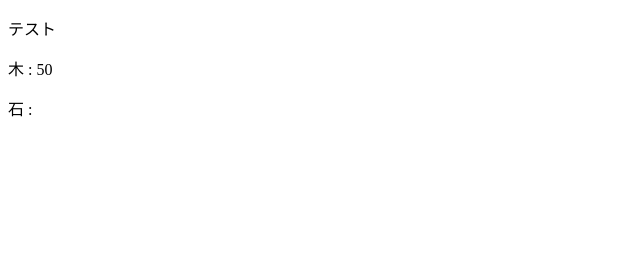
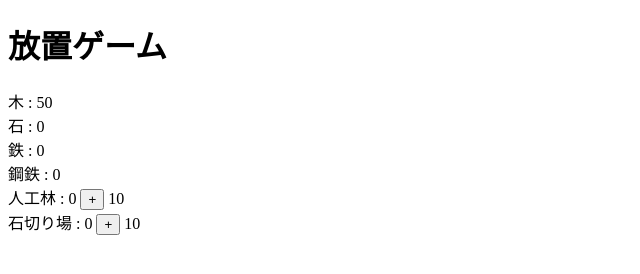
Before and after one commit to h-masahiro/game1, a plain HTML site: page index.html in a window 1280 px wide. Shown: the whole page, without its empty margins (0-640 px from the left). Drawn offline with Linux system fonts and the light colour scheme.

Commit message:
Update index.html

```diff
--- a/index.html
+++ b/index.html
@@ -7,23 +7,96 @@
         </style>
         <script>
             "use strict";
-            let v0 = 0;
+            class Material {
+                constructor(name) {
+                    this.name = name;
+                    this.num = 0;
+                }
+            }
+
+            class Building {
+                constructor(name, baseCost, costRate, basePower) {
+                    this.name = name;
+                    this.num = 0;
+                    this.baseCost = baseCost;
+                    this.costRate = costRate;
+                    this.basepower = basePower;
+                }
+            }
+
+            let materials = [];
+            materials.push(new Material("木"));
+            materials.push(new Material("石"));
+            materials.push(new Material("鉄"));
+            materials.push(new Material("鋼鉄"));
+
+            let buildings = [];
+            buildings.push(new Building("人工林", 10, 1.2, 1));
+            buildings.push(new Building("石切り場", 10, 1.2, 1));
+
+
             let timerId;
             window.onload = init;
             function init() {
                 timerId = setInterval(tick, 100);
+
+                for (let i=0;i<materials.length;i++) {
+                    let parent = document.getElementById("materiallist");
+                    let item = document.createElement("div");
+                    let item1 = document.createElement("span");
+                    item1.textContent = materials[i].name;
+                    let item2 = document.createElement("span");
+                    item2.textContent = " : ";
+                    let item3 = document.createElement("span");
+                    item3.id = "m" + i + "n";
+                    item3.textContent = materials[i].num;
+                    item.appendChild(item1);
+                    item.appendChild(item2);
+                    item.appendChild(item3);
+                    parent.appendChild(item);
+                }
+                for (let i=0;i<buildings.length;i++) {
+                    let parent = document.getElementById("buildinglist");
+                    let item = document.createElement("div");
+                    let item1 = document.createElement("span");
+                    item1.textContent = buildings[i].name;
+                    let item2 = document.createElement("span");
+                    item2.textContent = " : ";
+                    let item3 = document.createElement("span");
+                    item3.id = "b" + i + "n";
+                    item3.textContent = buildings[i].num;
+                    let item4 = document.createElement("span");
+                    item4.textContent = " ";
+                    let item5 = document.createElement("button");
+                    item5.textContent = "+";
+                    let item6 = document.createElement("span");
+                    item6.textContent = " ";
+                    let item7 = document.createElement("span");
+                    item7.textContent = buildings[i].baseCost;
+
+                    item.appendChild(item1);
+                    item.appendChild(item2);
+                    item.appendChild(item3);
+                    item.appendChild(item4);
+                    item.appendChild(item5);
+                    item.appendChild(item6);
+                    item.appendChild(item7);
+                    parent.appendChild(item);
+                }
+
+
             }
             function tick() {
-                v0 += 1;
-                document.getElementById("v0").textContent = v0;
+                materials[0].num += 1;
+                document.getElementById("m0n").textContent = materials[0].num;
             }
 
 
         </script>
     </head>
     <body>
-        <p>テスト</p>
-        <p>木 : <span id="v0"></span></p>
-        <p>石 : </p>
+        <h1>放置ゲーム</h1>
+        <div id="materiallist"></div>
+        <div id="buildinglist"></div>
     </body>
 </html>
```
